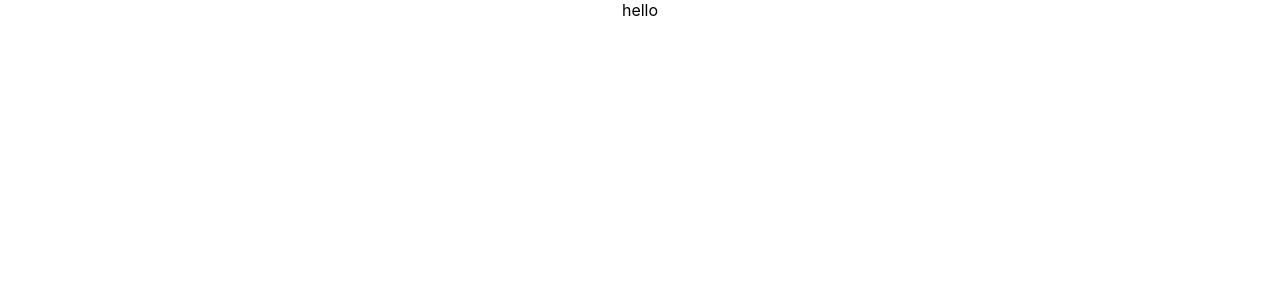
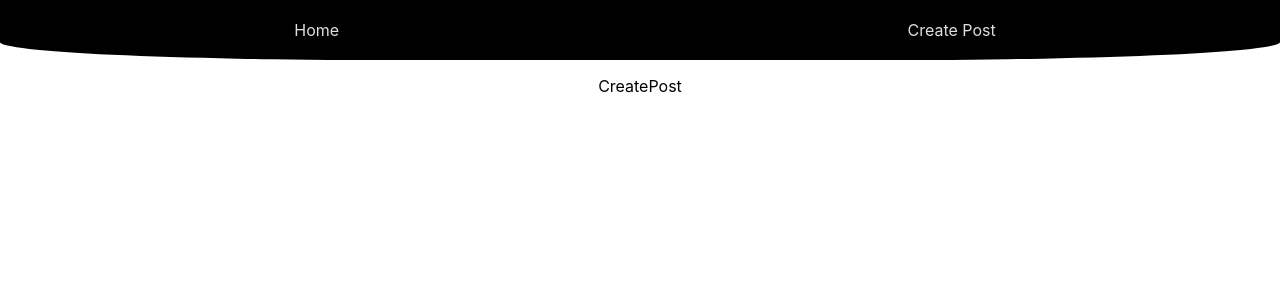
Before and after one commit to kunalkumar2002/Blog-Application, a React (Create React App) app: page /create-post in a window 1280 px wide. Shown: the top 300 px of the page. Built offline with nearby package versions, Linux system fonts and the light colour scheme.

Commit message:
adding component

```diff
--- a/src/Component/App.js
+++ b/src/Component/App.js
@@ -1,9 +1,16 @@
 import '../App.css';
+import {Routes as Switch , Route } from "react-router-dom"
+import { Navbar, Home, PostDetail, CreatePost} from "./";
 
 function App() {
   return (
     <div className="App">
-      hello
+      <Navbar />
+      <Switch>
+        <Route exact path='/' Component={Home} />
+        <Route exact path='/post/:postId' Component={PostDetail} />
+        <Route exact path='/create-post' Component={CreatePost} />
+      </Switch>
     </div>
   );
 }
--- /dev/null
+++ b/src/Component/CreatePost.js
@@ -0,0 +1,8 @@
+function CreatePost(){
+    return (
+        <div className="post">
+            CreatePost
+        </div>
+    )
+}
+export default CreatePost;
--- /dev/null
+++ b/src/Component/Home.js
@@ -0,0 +1,9 @@
+function Home(){
+    return (
+        <div className="home">
+            Home
+        </div>
+    )
+}
+
+export default Home;
--- /dev/null
+++ b/src/Component/Navbar.js
@@ -0,0 +1,14 @@
+import { Link } from "react-router-dom";
+import "../Styles/nav.css"
+
+function Navbar(){
+    return (
+        <div className="Navbar">
+           <ul id="nav" >
+            <li><Link to='/' >Home</Link></li>
+            <li><Link to='/create-post' >Create Post</Link></li>
+           </ul>
+        </div>
+    )
+}
+export default Navbar;
--- /dev/null
+++ b/src/Component/PostDetails.js
@@ -0,0 +1,8 @@
+function PostDetail(){
+    return (
+        <div className="post">
+            postDetails
+        </div>
+    )
+}
+export default PostDetail;
--- /dev/null
+++ b/src/Component/UpdatePost.js
@@ -0,0 +1,8 @@
+function UpdatePost(){
+    return (
+        <div className="post">
+            UpdatePost
+        </div>
+    )
+}
+export default UpdatePost;
--- /dev/null
+++ b/src/Component/index.js
@@ -0,0 +1,6 @@
+import Home from "./Home";
+import PostDetail from "./PostDetails";
+import CreatePost from "./CreatePost";
+import Navbar from "./Navbar";
+import UpdatePost from "./UpdatePost";
+export { Home, PostDetail, CreatePost, Navbar, UpdatePost };
--- /dev/null
+++ b/src/Styles/nav.css
@@ -0,0 +1,29 @@
+#nav {
+    list-style-type: none;
+    padding: 5px;
+    display: flex;
+    background-color: black;
+    height: 50px;
+    margin-top: 0px;
+    justify-content: space-around;
+    align-items: center;
+    border-bottom-left-radius: 30%;
+    border-bottom-right-radius: 30%;
+
+    /* Add the blur effect */
+    /* filter: blur(8px);
+    -webkit-filter: blur(8px); */
+  }
+  #nav li {
+    margin-left: 10px;
+  }
+  #nav li a {
+    text-decoration: none;
+    color: #e3dede;
+  }
+  #nav li a:hover {
+    border-color: #f68400;
+    color: #f68400;
+    text-shadow: 0px 4px 27px -12px #f68400;
+    font-size: large;
+  }
--- a/src/index.js
+++ b/src/index.js
@@ -2,13 +2,15 @@ import React from 'react';
 import ReactDOM from 'react-dom/client';
 import './index.css';
 import App from './Component/App';
-
+import { BrowserRouter as Router } from 'react-router-dom';
 
 const root = ReactDOM.createRoot(document.getElementById('root'));
 root.render(
-
-    <App />
-
+  <React.StrictMode>
+    <Router>
+      <App />
+    </Router>
+  </React.StrictMode>
 );
 
 // If you want to start measuring performance in your app, pass a function
```
Also changed, not shown: src/firebase.js (line endings or trailing spaces), src/have_to_do.txt (added).
